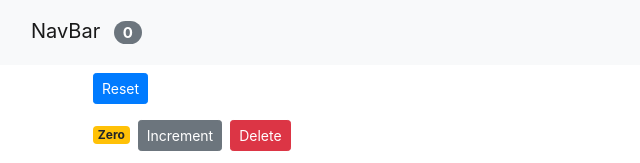
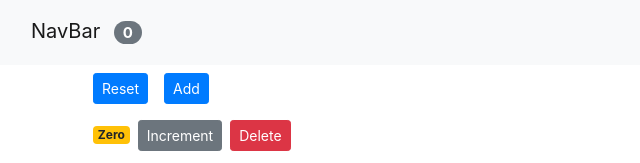
Before and after one commit to tommitah/shopping-cart, a React (Create React App) app: page / in a window 1280 px wide. Shown: the top 163 px of the page, without its empty margins (0-640 px from the left). Built offline with nearby package versions, Linux system fonts and the light colour scheme.

Commit message:
"Add" nappi ja toiminnallisuus lisätty.

```diff
--- a/src/App.js
+++ b/src/App.js
@@ -45,6 +45,13 @@
     this.setState({ counters: newCounters }); // HUOM! Jos state-propin nimi on sama kuin constantin pelkkä { counters } riittää.
   };
 
+  handleAdd = () => {
+    const index = this.state.counters.length;
+    const newCounters = this.state.counters;
+    newCounters.push({ id: index + 1, value: 0 });
+    this.setState({ counters: newCounters });
+  };
+
   render() {
     return (
       <React.Fragment>
@@ -57,6 +64,7 @@
             onReset={this.handleReset}
             onIncrement={this.handleIncrement}
             onDelete={this.handleDelete}
+            onAdd={this.handleAdd}
           />
         </main>
       </React.Fragment>
--- a/src/components/counters.jsx
+++ b/src/components/counters.jsx
@@ -41,12 +41,15 @@
 
 class Counters extends Component {
   render() {
-    const { onReset, onIncrement, onDelete, counters } = this.props;
+    const { onReset, onIncrement, onDelete, counters, onAdd } = this.props;
 
     return (
       <div>
         <button onClick={onReset} className="btn btn-primary btn-sm m-2">
           Reset
+        </button>
+        <button onClick={onAdd} className="btn btn-primary btn-sm m-2">
+          Add
         </button>
         {counters.map((counter) => (
           <Counter
```
Also changed, not shown: 1 other file (tests, documents, lock files or other folders).
